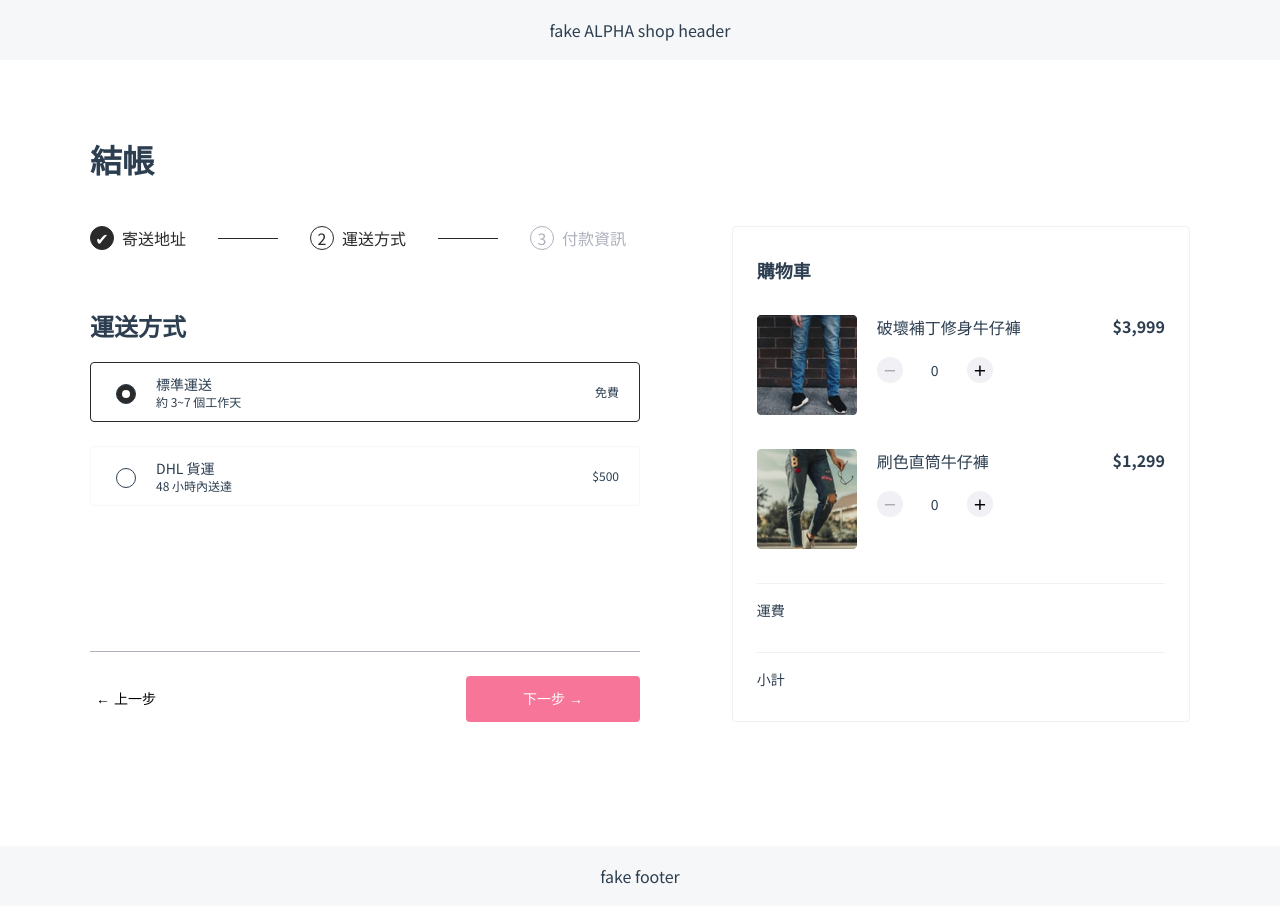
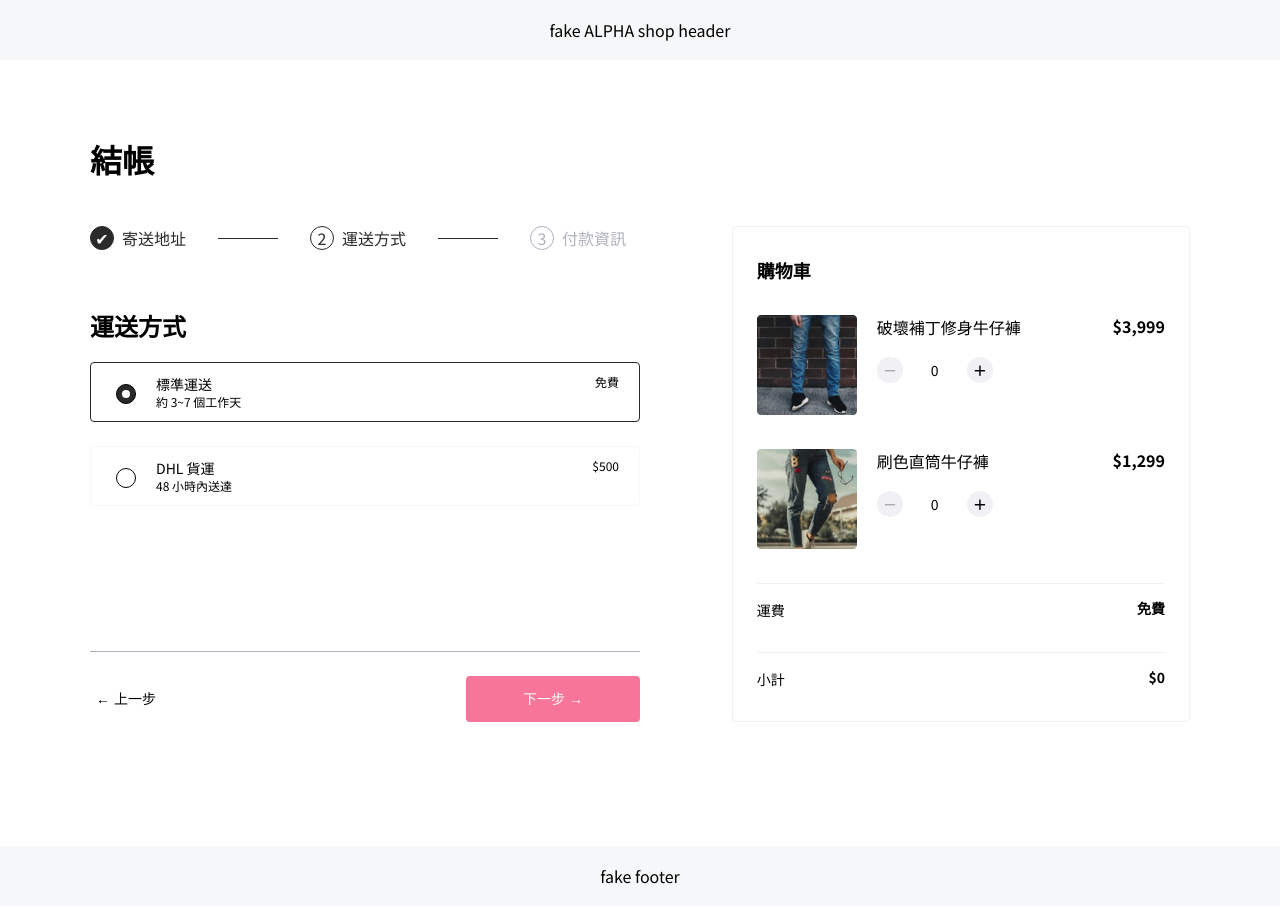
Before and after one commit to LizzzYu/ALPHA-shop-vue, a Vue app: page / in a window 1280 px wide. Both pictures are taken after a click on the button "下一步 →". Built offline with nearby package versions, Linux system fonts and the light colour scheme.

Commit message:
finish shippingFee prop transfer

```diff
--- a/src/App.vue
+++ b/src/App.vue
@@ -3,22 +3,31 @@
     <header>fake ALPHA shop header</header>
     <main class="main-wrapper">
       <h1 class="main-title">結帳</h1>
-      <Payment />
-      <ShoppingCart />
+      <Payment @addShippingFee="addShppingFee" />
+      <ShoppingCart :shippingFee="shippingFee" />
     </main>
     <footer>fake footer</footer>
   </div>
 </template>
 
 <script>
-import Payment from './views/Payment'
-import ShoppingCart from './views/ShoppingCart'
+import Payment from './views/Payment';
+import ShoppingCart from './views/ShoppingCart';
 export default {
   name: 'App',
   components: {
     Payment,
-    ShoppingCart
-  }
+    ShoppingCart,
+  },
+  data() {
+    return { shippingFee: 0 };
+  },
+  methods: {
+    addShppingFee(payload) {
+      const { shippingFee } = payload;
+      this.shippingFee = shippingFee
+    },
+  },
 };
 </script>
 
@@ -35,11 +44,8 @@ export default {
 }
 
 #alpha-shop {
-  // font-family: 'Noto Sans TC', Avenir, Helvetica, Arial, sans-serif;
-  // font-family: 'Noto Sans TC', sans-serif;
   -webkit-font-smoothing: antialiased;
   -moz-osx-font-smoothing: grayscale;
-  color: #2c3e50;
 }
 
 .main-wrapper {
--- a/src/configs/paymentConfigs.js
+++ b/src/configs/paymentConfigs.js
@@ -18,7 +18,7 @@ export const paymentShippingMethods = [
     id: 1,
     name: '標準運送',
     description: '約 3~7 個工作天',
-    price: '免費'
+    price: 0
   },
   {
     id: 2,
--- a/src/views/Payment.vue
+++ b/src/views/Payment.vue
@@ -47,7 +47,10 @@ export default {
       this.currentStep = currentStep;
     },
     addShppingFee(payload) {
-      console.log(payload);
+      const { shippingFee } = payload;
+      this.$emit('addShippingFee', {
+        shippingFee
+      })
     },
   },
 };
--- a/src/views/PaymentShippingMethodsForm.vue
+++ b/src/views/PaymentShippingMethodsForm.vue
@@ -24,7 +24,7 @@
         </div>
       </div>
       <p class="radio-option__price">
-        {{ isNaN(option.price) ? '' : '$' }}{{ option.price }}
+        {{ option.price === 0 ? '免費' : '$' + option.price }}
       </p>
     </label>
   </div>
@@ -43,7 +43,7 @@ export default {
   methods: {
     handleShippingMethodChange(price) {
       this.$emit('addShppingFee', {
-        price,
+        shippingFee: price,
       });
     },
   },
@@ -67,7 +67,7 @@ export default {
   display: flex;
   flex-direction: row;
   justify-content: space-between;
-  align-items: center;
+  align-items: flex-start;
   padding: 11px 20px;
   border: 1px solid $light-gray;
   border-radius: 4px;
--- a/src/views/ShoppingCart.vue
+++ b/src/views/ShoppingCart.vue
@@ -6,11 +6,15 @@
         v-for="product in products"
         :key="product.id"
         :initialProduct="product"
+        @onCountClick="onCountClick"
       />
     </div>
     <div class="cart-wrapper__info">
-      <CartOrderInfoRow :title="'運費'" :price="shippingPrice" />
-      <CartOrderInfoRow :title="'小計'" :price="totalPrice" />
+      <CartOrderInfoRow :title="'運費'" :price="getFee(shippingFee)" />
+      <CartOrderInfoRow
+        :title="'小計'"
+        :price="'$' + (totalPrice + shippingFee).toLocaleString()"
+      />
     </div>
   </div>
 </template>
@@ -26,12 +30,30 @@ export default {
     CartProductCard,
     CartOrderInfoRow,
   },
+  props: {
+    shippingFee: {
+      type: [String, Number],
+      required: true,
+    },
+  },
   data() {
     return {
       products: productsList,
-      shippingPrice: '',
-      totalPrice: ''
+      totalPrice: 0,
     };
+  },
+  methods: {
+    onCountClick(payload) {
+      const { price } = payload;
+      this.totalPrice += price;
+    },
+    getFee(fee) {
+      if (fee === 0) {
+        return '免費'
+      } else {
+        return `$${fee}`
+      }
+    }
   },
 };
 </script>
```
